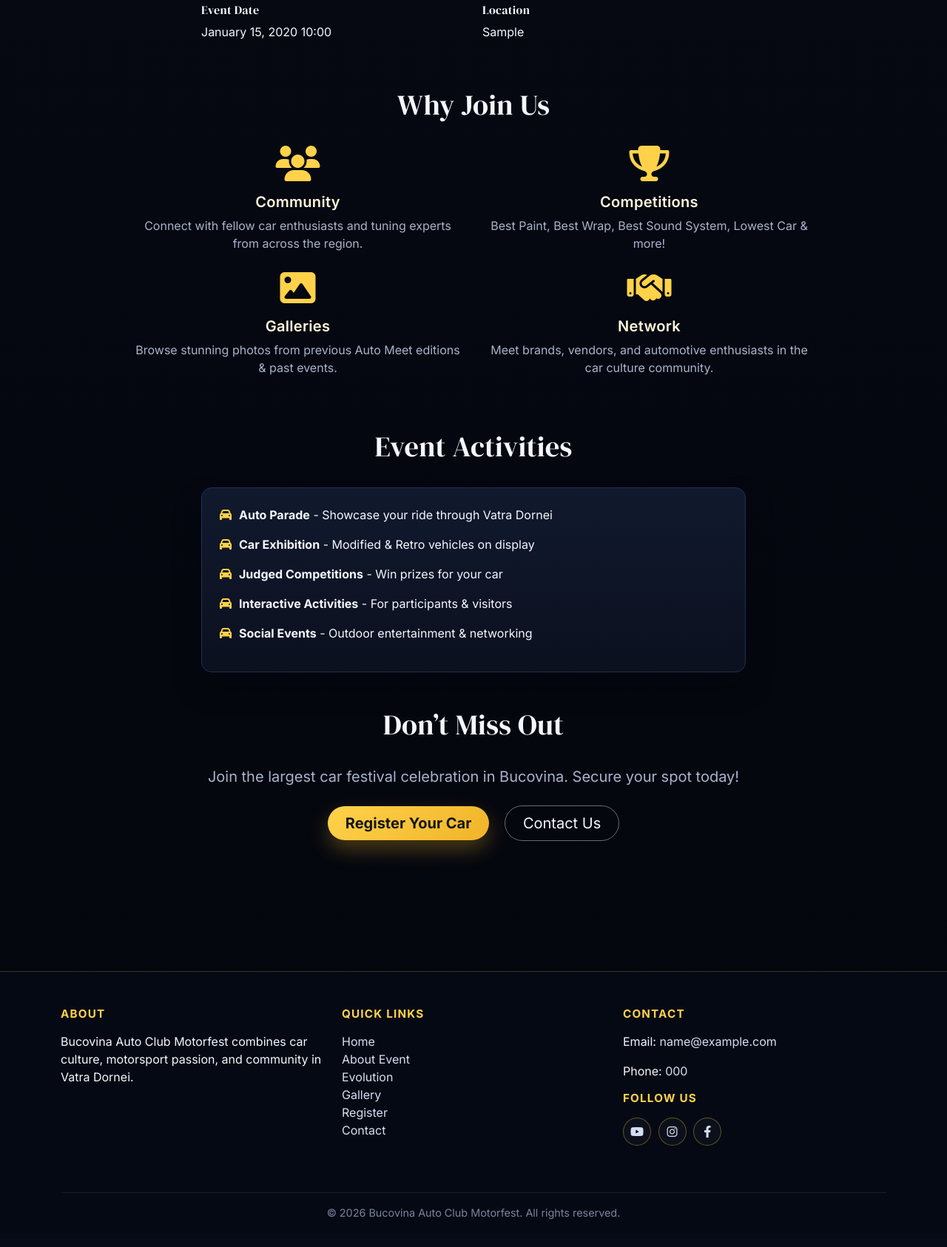
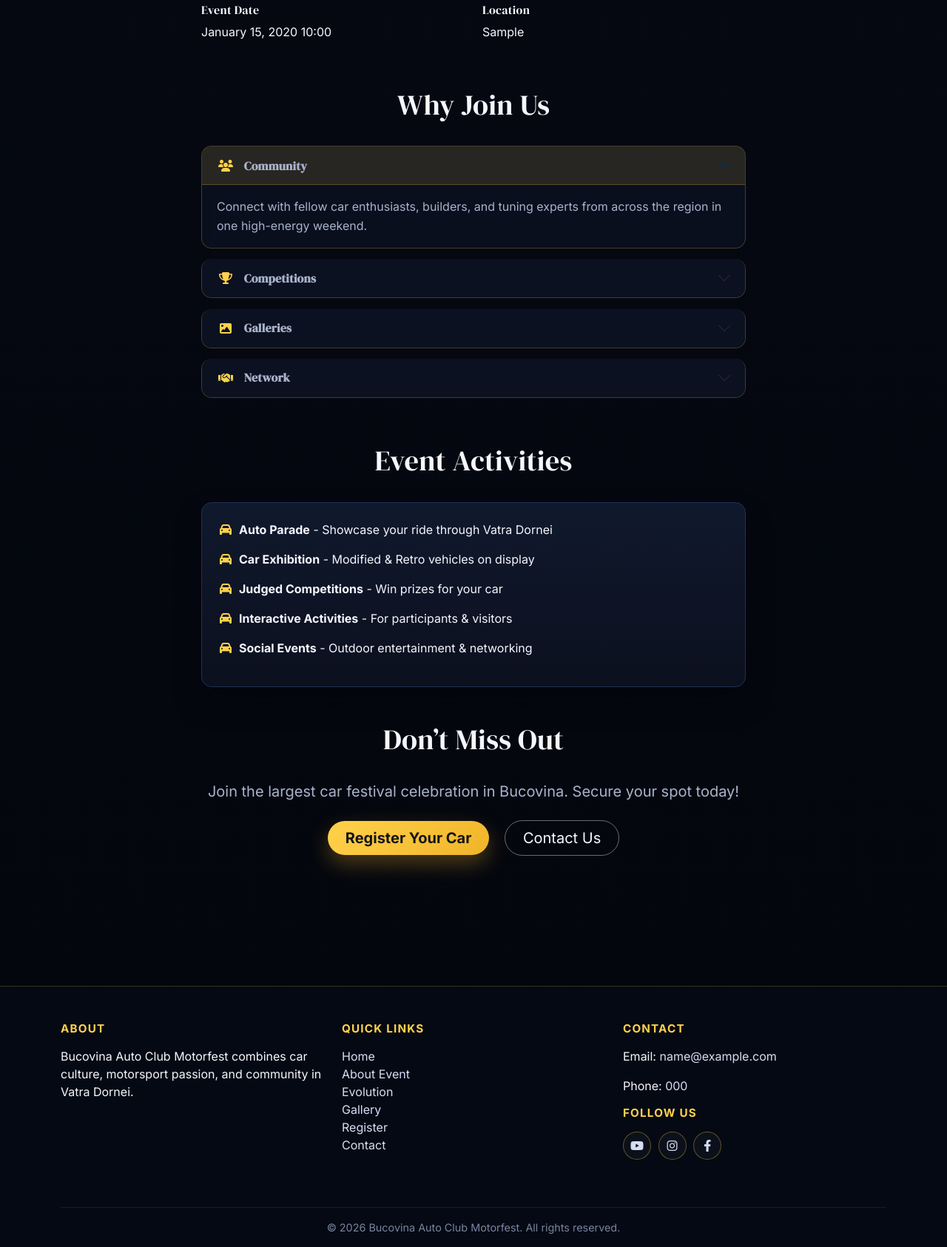
Before and after one commit to adynetro/bacmotorfest, a Django app: page / in a window 1280 px wide. Shown: the part 1761-3447 px from the top of the page at 74% size. Before the commit the page ends 3409 px from the top, so only its background shows below. Run offline with Django 5.2, Linux system fonts and the light colour scheme; tables that the repository leaves empty hold one stand-in row (values such as "Sample post").

Commit message:
Redesign Why Join Us with accordion
Co-authored-by: Copilot <223556219+Copilot@users.noreply.github.com>

```diff
--- a/core/templates/index.html
+++ b/core/templates/index.html
@@ -47,6 +47,65 @@
         margin-bottom: 1.25rem;
         box-shadow: 0 14px 32px rgba(0, 0, 0, 0.28);
         display: block;
+    }
+
+    .why-join-accordion {
+        --bs-accordion-bg: rgba(12, 18, 34, 0.72);
+        --bs-accordion-border-color: rgba(255, 210, 74, 0.24);
+        --bs-accordion-btn-bg: rgba(12, 18, 34, 0.78);
+        --bs-accordion-active-bg: rgba(255, 210, 74, 0.12);
+        --bs-accordion-active-color: var(--text-light);
+        --bs-accordion-color: var(--text-muted);
+        --bs-accordion-btn-color: var(--text-light);
+        --bs-accordion-btn-focus-box-shadow: 0 0 0 0.2rem rgba(255, 210, 74, 0.2);
+        backdrop-filter: blur(8px);
+    }
+
+    .why-join-accordion .accordion-item {
+        border-radius: 14px;
+        overflow: hidden;
+        margin-bottom: 0.9rem;
+    }
+
+    .why-join-accordion .accordion-button {
+        font-weight: 700;
+        letter-spacing: 0.2px;
+        padding: 1rem 1.1rem;
+        transition: transform 0.22s ease;
+    }
+
+    .why-join-accordion .accordion-button:hover {
+        transform: translateX(4px);
+    }
+
+    .why-join-accordion .accordion-body {
+        color: var(--text-muted);
+        line-height: 1.65;
+    }
+
+    .join-icon {
+        color: var(--brand);
+        width: 1.8rem;
+        text-align: center;
+        margin-right: 0.65rem;
+    }
+
+    .accordion-item-animate {
+        opacity: 0;
+        transform: translateY(16px);
+        animation: liftIn 0.55s ease forwards;
+    }
+
+    .accordion-item-animate.delay-1 { animation-delay: 0.06s; }
+    .accordion-item-animate.delay-2 { animation-delay: 0.12s; }
+    .accordion-item-animate.delay-3 { animation-delay: 0.18s; }
+    .accordion-item-animate.delay-4 { animation-delay: 0.24s; }
+
+    @keyframes liftIn {
+        to {
+            opacity: 1;
+            transform: translateY(0);
+        }
     }
 </style>
 {% endblock %}
@@ -113,42 +172,54 @@
 
     <!-- Features -->
     <div class="row mb-5">
-        <div class="col-lg-10 mx-auto">
+        <div class="col-lg-8 mx-auto">
             <h2 class="section-title">Why Join Us</h2>
-            <div class="row">
-                <div class="col-md-6 mb-4">
-                    <div class="card no-box h-100">
-                        <div class="card-body text-center feature-plain">
-                            <i class="fas fa-users fa-3x mb-3" style="color: var(--brand);"></i>
-                            <h5 class="card-title">Community</h5>
-                            <p class="card-text">Connect with fellow car enthusiasts and tuning experts from across the region.</p>
+            <div class="accordion why-join-accordion" id="whyJoinAccordion">
+                <div class="accordion-item accordion-item-animate delay-1">
+                    <h2 class="accordion-header" id="whyJoinHeadingOne">
+                        <button class="accordion-button" type="button" data-bs-toggle="collapse" data-bs-target="#whyJoinCollapseOne" aria-expanded="true" aria-controls="whyJoinCollapseOne">
+                            <i class="fas fa-users join-icon"></i> Community
+                        </button>
+                    </h2>
+                    <div id="whyJoinCollapseOne" class="accordion-collapse collapse show" aria-labelledby="whyJoinHeadingOne" data-bs-parent="#whyJoinAccordion">
+                        <div class="accordion-body">
+                            Connect with fellow car enthusiasts, builders, and tuning experts from across the region in one high-energy weekend.
                         </div>
                     </div>
                 </div>
-                <div class="col-md-6 mb-4">
-                    <div class="card no-box h-100">
-                        <div class="card-body text-center feature-plain">
-                            <i class="fas fa-trophy fa-3x mb-3" style="color: var(--brand);"></i>
-                            <h5 class="card-title">Competitions</h5>
-                            <p class="card-text">Best Paint, Best Wrap, Best Sound System, Lowest Car & more!</p>
+                <div class="accordion-item accordion-item-animate delay-2">
+                    <h2 class="accordion-header" id="whyJoinHeadingTwo">
+                        <button class="accordion-button collapsed" type="button" data-bs-toggle="collapse" data-bs-target="#whyJoinCollapseTwo" aria-expanded="false" aria-controls="whyJoinCollapseTwo">
+                            <i class="fas fa-trophy join-icon"></i> Competitions
+                        </button>
+                    </h2>
+                    <div id="whyJoinCollapseTwo" class="accordion-collapse collapse" aria-labelledby="whyJoinHeadingTwo" data-bs-parent="#whyJoinAccordion">
+                        <div class="accordion-body">
+                            Enter judged categories including Best Paint, Best Wrap, Best Sound System, and Lowest Car to compete for recognition and prizes.
                         </div>
                     </div>
                 </div>
-                <div class="col-md-6 mb-4">
-                    <div class="card no-box h-100">
-                        <div class="card-body text-center feature-plain">
-                            <i class="fas fa-image fa-3x mb-3" style="color: var(--brand);"></i>
-                            <h5 class="card-title">Galleries</h5>
-                            <p class="card-text">Browse stunning photos from previous Auto Meet editions & past events.</p>
+                <div class="accordion-item accordion-item-animate delay-3">
+                    <h2 class="accordion-header" id="whyJoinHeadingThree">
+                        <button class="accordion-button collapsed" type="button" data-bs-toggle="collapse" data-bs-target="#whyJoinCollapseThree" aria-expanded="false" aria-controls="whyJoinCollapseThree">
+                            <i class="fas fa-image join-icon"></i> Galleries
+                        </button>
+                    </h2>
+                    <div id="whyJoinCollapseThree" class="accordion-collapse collapse" aria-labelledby="whyJoinHeadingThree" data-bs-parent="#whyJoinAccordion">
+                        <div class="accordion-body">
+                            Explore premium photo coverage from previous editions and get your build featured in our official BAC Motorfest media.
                         </div>
                     </div>
                 </div>
-                <div class="col-md-6 mb-4">
-                    <div class="card no-box h-100">
-                        <div class="card-body text-center feature-plain">
-                            <i class="fas fa-handshake fa-3x mb-3" style="color: var(--brand);"></i>
-                            <h5 class="card-title">Network</h5>
-                            <p class="card-text">Meet brands, vendors, and automotive enthusiasts in the car culture community.</p>
+                <div class="accordion-item accordion-item-animate delay-4">
+                    <h2 class="accordion-header" id="whyJoinHeadingFour">
+                        <button class="accordion-button collapsed" type="button" data-bs-toggle="collapse" data-bs-target="#whyJoinCollapseFour" aria-expanded="false" aria-controls="whyJoinCollapseFour">
+                            <i class="fas fa-handshake join-icon"></i> Network
+                        </button>
+                    </h2>
+                    <div id="whyJoinCollapseFour" class="accordion-collapse collapse" aria-labelledby="whyJoinHeadingFour" data-bs-parent="#whyJoinAccordion">
+                        <div class="accordion-body">
+                            Meet partner brands, vendors, photographers, and fellow teams while growing your presence in the automotive community.
                         </div>
                     </div>
                 </div>
```
